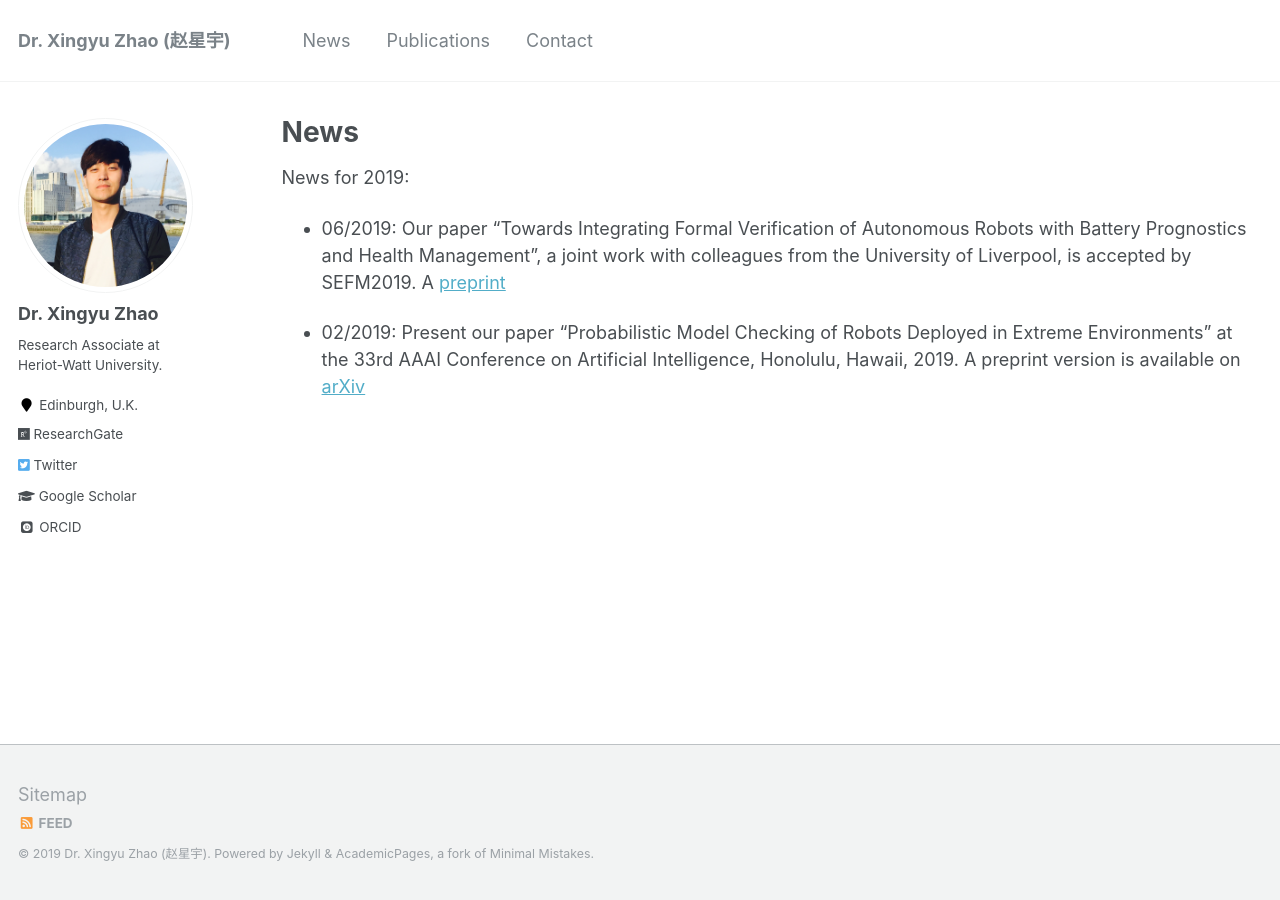
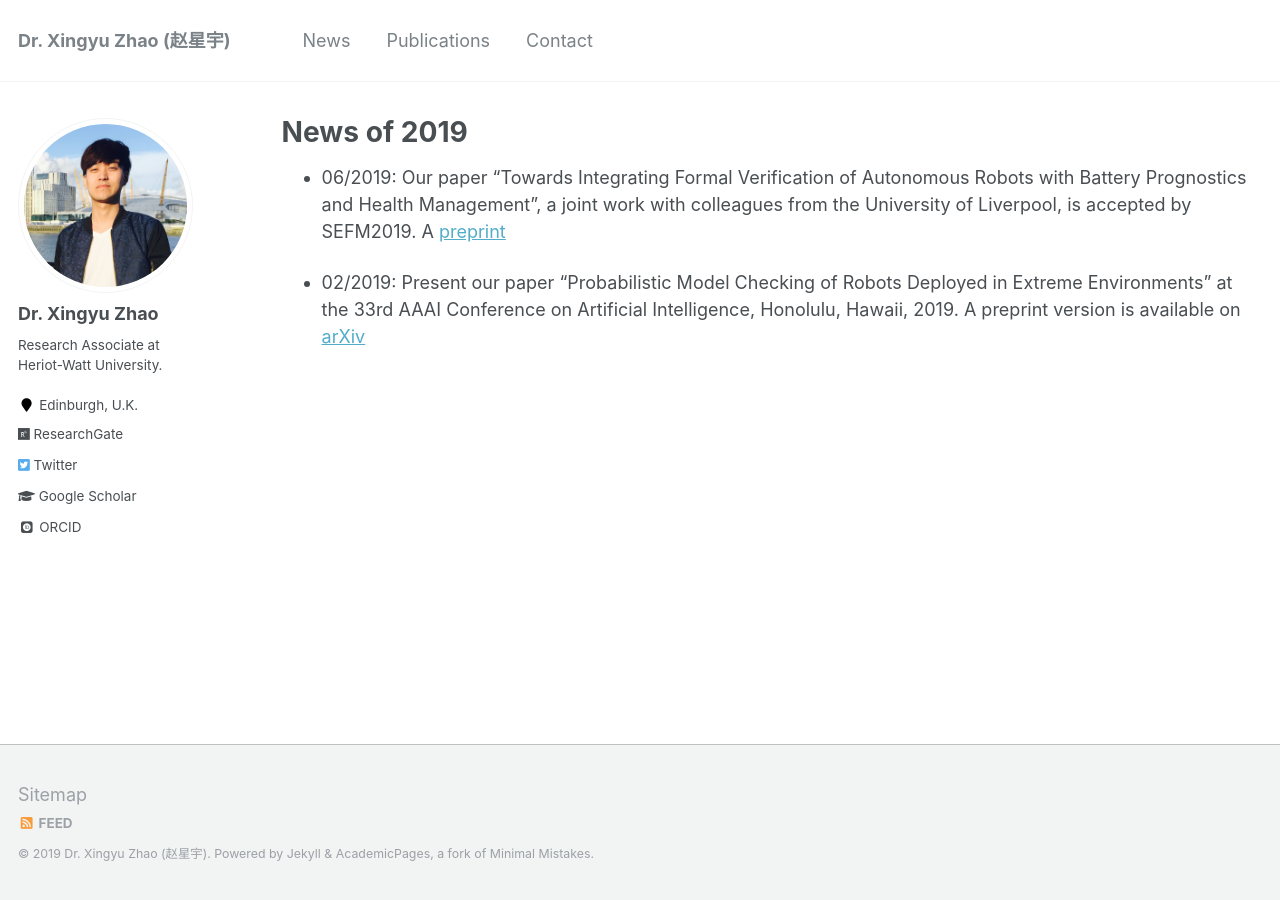
Before and after one commit to x-y-zhao/x-y-zhao.github.io, a Jekyll site: the page built from _pages/news.md, in a window 1280 px wide. Built offline with Jekyll 4.4.1, drawn with Linux system fonts in a browser that asks for light colours; some web fonts are replaced.

Commit message:
Update news.md

```diff
--- a/_pages/news.md
+++ b/_pages/news.md
@@ -1,6 +1,6 @@
 ---
 layout: archive
-title: "News"
+title: "News of 2019"
 permalink: /news/
 author_profile: true
 redirect_from:
@@ -9,7 +9,6 @@ redirect_from:
 
 {% include base_path %}
 
-News for 2019:
 
 * 06/2019: Our paper "Towards Integrating Formal Verification of Autonomous Robots with Battery Prognostics and Health Management", a joint work with colleagues from the University of Liverpool, is accepted by SEFM2019. A [preprint](https://x-y-zhao.github.io/files/VeriBatterySEFM19.pdf)
 
```
